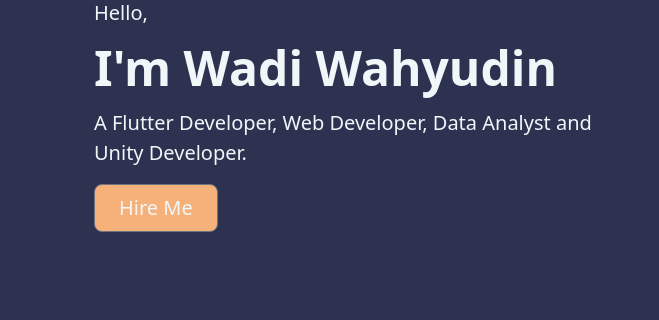
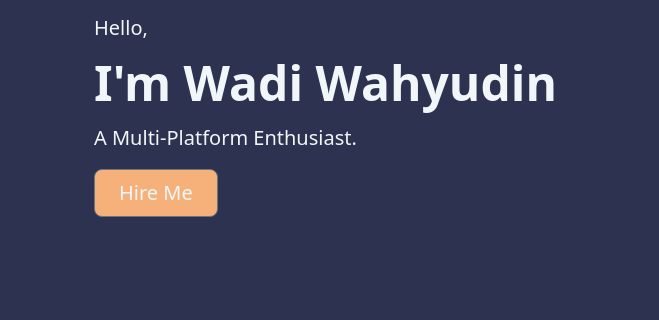
Before and after one commit to reaperizy/personal-site, a plain HTML site: page index.html in a window 1280 px wide. Shown: the part 274-594 px from the top of the page, 0-659 px from the left. Drawn offline with nearby package versions, Linux system fonts and the light colour scheme.

Commit message:
change a title

```diff
--- a/index.html
+++ b/index.html
@@ -40,7 +40,7 @@
                 <p class="lead" style="color: #F1F6F9;">Hello,</p>
                 <h1 class="display-5 fw-bold lh-1 mb-3" style="color: #F1F6F9;">I'm Wadi Wahyudin</h1>
                 <!-- <p class="display-6  lh-1 mb-4" style="color: #F1F6F9;">a Programmer</p> -->
-                <p class="lead" style="color: #F1F6F9;">A Flutter Developer, Web Developer, Data Analyst and Unity Developer.</p>
+                <p class="lead" style="color: #F1F6F9;">A Multi-Platform Enthusiast.</p>
                 <div class="d-grid gap-2 d-md-flex justify-content-md-start">
                   <button type="button" onclick="location.href='mailto:wadi.wahyudin7@gmail.com'"  class="btn btn-outline-secondary btn-lg px-4 me-md-2 button-cv">Hire Me</button>
                   <!-- <button type="button" class="btn btn-outline-secondary btn-lg px-4">Default</button> -->
```
